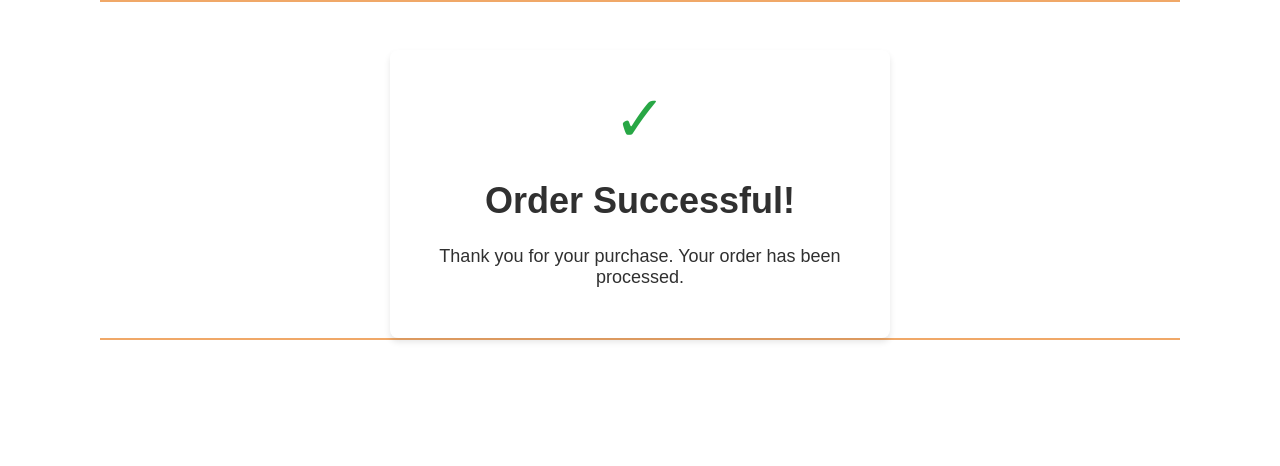
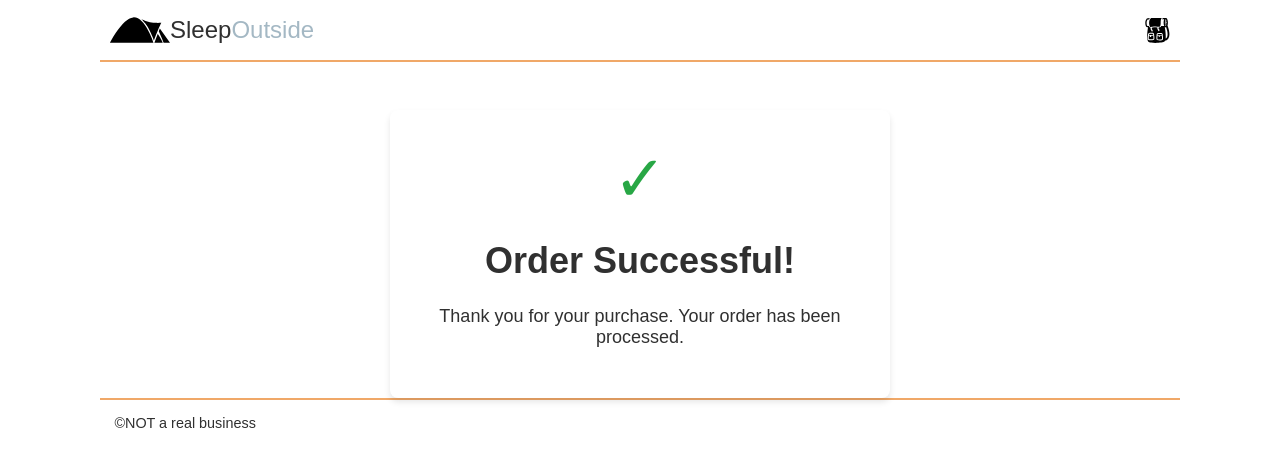
Before and after one commit to torresmarcoa/sleepoutside, a website: page src/checkout/success.html in a window 1280 px wide. Drawn offline with Linux system fonts and the light colour scheme; files whose address does not match are found by name.

Commit message:
fix success script js

```diff
--- a/src/checkout/success.html
+++ b/src/checkout/success.html
@@ -6,7 +6,7 @@
   <meta name="viewport" content="width=device-width, initial-scale=1.0" />
   <title>Sleep Outside | Checkout Success</title>
   <link rel="stylesheet" href="/css/style.css" />
-    <script src="../js/checkout.js" type="module"></script>
+  <script src="../js/main.js" type="module"></script>
 </head>
 
 <body>
@@ -20,4 +20,5 @@
   </main>
   <footer id="footer"></footer>
 </body>
+
 </html>
```
Lines whose indentation alone changed are shown as unchanged.
